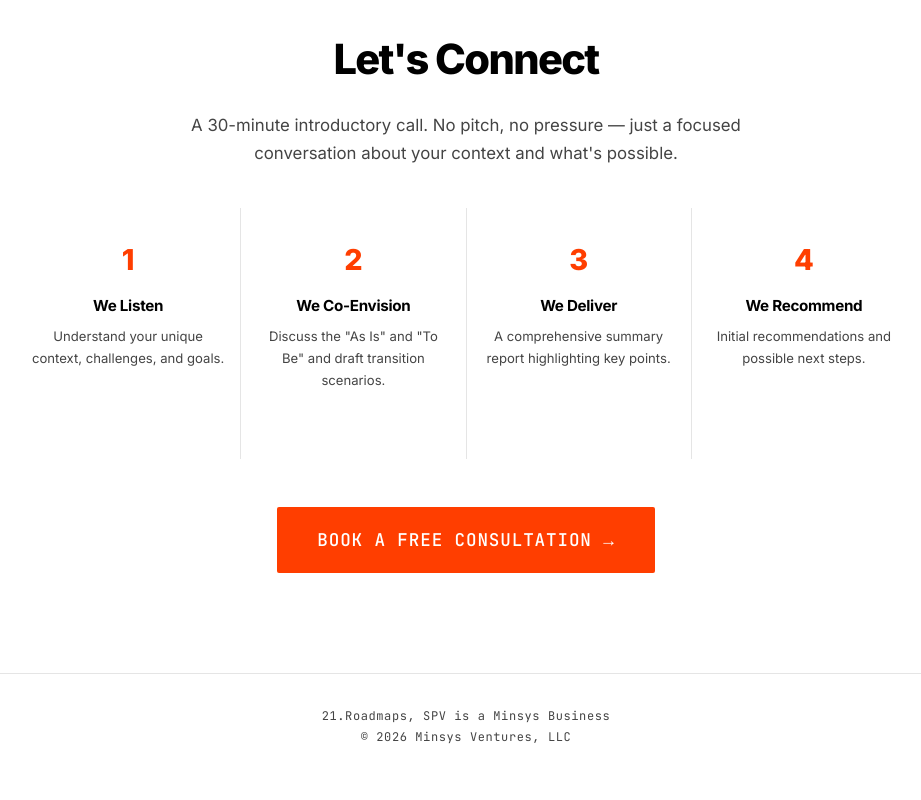
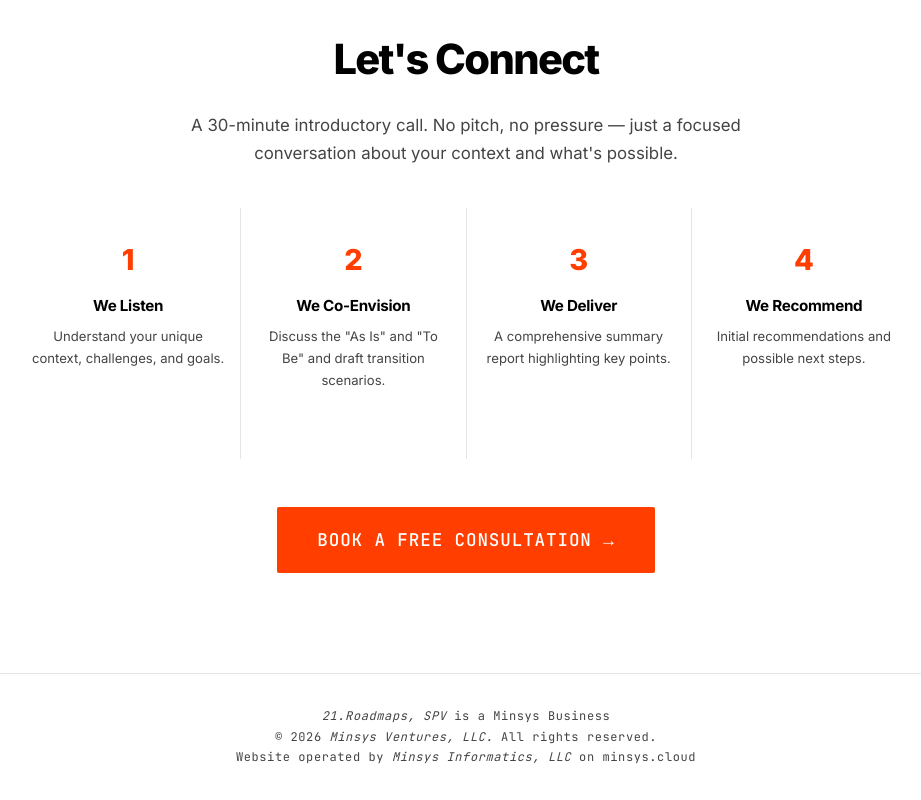
Before and after one commit to minsys-informatics-llc/21-roadmaps-prototype-v0-codebase, a website: page index.html in a window 1280 px wide. Shown: the part 7367-8167 px from the top of the page, without its empty margins (174-1095 px from the left). Before the commit the page ends 8146 px from the top, so only its background shows below. Drawn offline with Linux system fonts and the light colour scheme.

Commit message:
Add IDE ignores and update booking link & footer
Ignore IDE/project settings by adding .devcontainer/ and .obsidian/ to .gitignore. Update index.html: change the "Book a Free Consultation" button to link to the Google Calendar booking URL (opens in a new tab), and revise footer text to italicize company names, add "All rights reserved," and include site operator attribution (Minsys Informatics on minsys.cloud). These changes add a public booking link, clarify copyright/operator info, and prevent committing local IDE files.

```diff
--- a/index.html
+++ b/index.html
@@ -1761,7 +1761,7 @@
           <p>Initial recommendations and possible next steps.</p>
         </div>
       </div>
-      <a href="#" class="btn btn-primary" style="font-size: 1.1rem; padding: 18px 40px;">Book a Free Consultation
+      <a href="https://calendar.app.google/8mntNb1q4FcyDWhP7" target="_blank" class="btn btn-primary" style="font-size: 1.1rem; padding: 18px 40px;">Book a Free Consultation
         &rarr;</a>
     </div>
   </section>
@@ -1769,7 +1769,10 @@
   <!-- ═══════════ FOOTER ═══════════ -->
   <footer>
     <div class="container">
-      21.Roadmaps, SPV is a Minsys Business<br>&copy; 2026 Minsys Ventures, LLC
+      <i>21.Roadmaps, SPV</i> is a Minsys Business<br>&copy; 2026 <i>Minsys Ventures, LLC.</i> All rights reserved.
+      <br>Website
+      operated
+      by <i>Minsys Informatics, LLC</i> on minsys.cloud
     </div>
   </footer>
 
```
Also changed, not shown: 1 other file.
